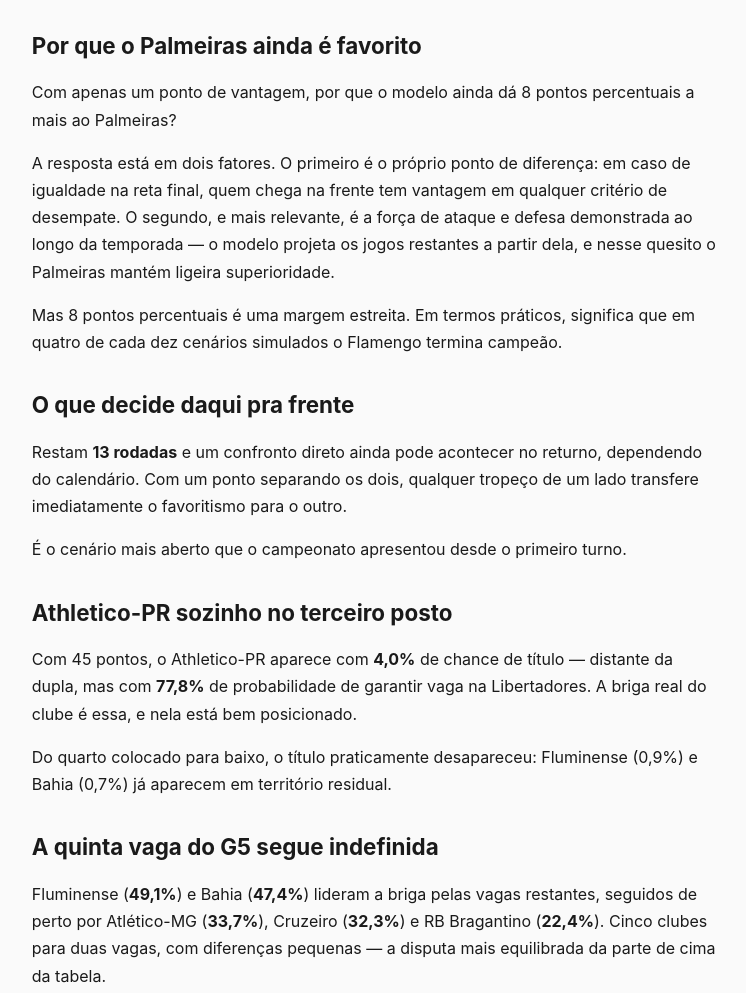
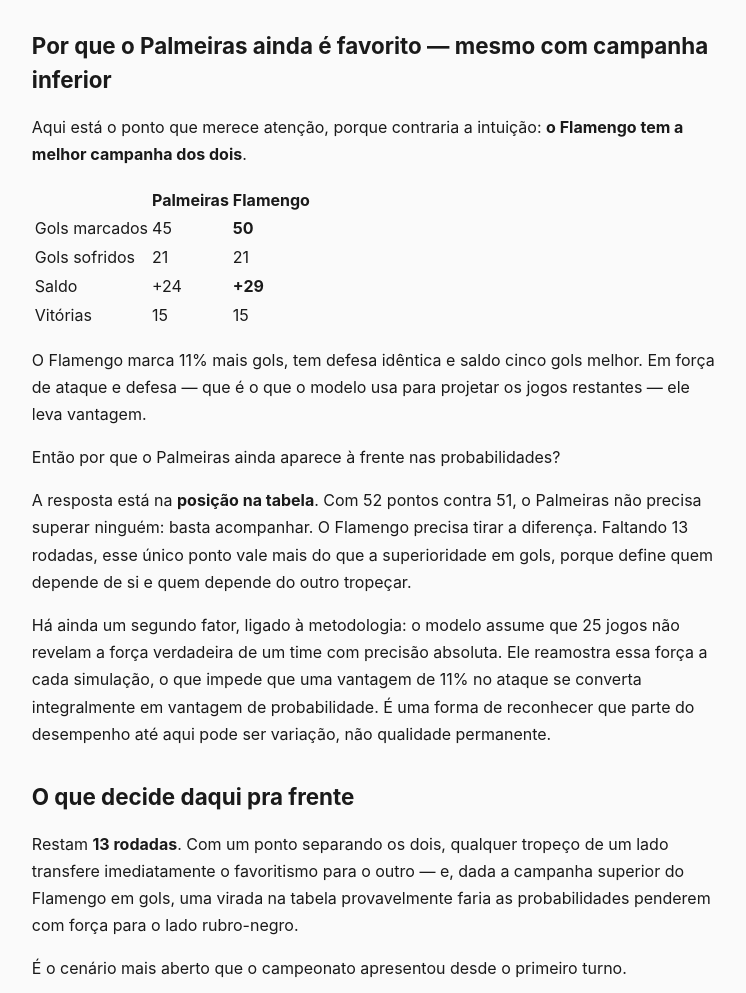
Before and after one commit to fdoped/brasilsim, an Astro site: page /blog/flamengo-cola-palmeiras-titulo-decisao in a window 1280 px wide. Shown: the part 878-1871 px from the top of the page, without its empty margins (265-1011 px from the left). Built offline with nearby package versions, Linux system fonts and the light colour scheme; Astro itself is replaced by a stand-in of ours.

Commit message:
-cola-palmeiras-titulo-decisao.md

```diff
--- a/src/content/blog/flamengo-cola-palmeiras-titulo-decisao.md
+++ b/src/content/blog/flamengo-cola-palmeiras-titulo-decisao.md
@@ -27,25 +27,41 @@ abriu 63,1% contra 29,3%, a maior vantagem da temporada. Depois veio a reação
 e a diferença caiu para 54,4% contra 37,6%. Agora, com o jogo atrasado disputado e
 vencido, chegamos ao momento mais equilibrado de todos.
 
-## Por que o Palmeiras ainda é favorito
+## Por que o Palmeiras ainda é favorito — mesmo com campanha inferior
 
-Com apenas um ponto de vantagem, por que o modelo ainda dá 8 pontos percentuais a mais ao
-Palmeiras?
+Aqui está o ponto que merece atenção, porque contraria a intuição: **o Flamengo tem a
+melhor campanha dos dois**.
 
-A resposta está em dois fatores. O primeiro é o próprio ponto de diferença: em caso de
-igualdade na reta final, quem chega na frente tem vantagem em qualquer critério de
-desempate. O segundo, e mais relevante, é a força de ataque e defesa demonstrada ao longo
-da temporada — o modelo projeta os jogos restantes a partir dela, e nesse quesito o
-Palmeiras mantém ligeira superioridade.
+| | Palmeiras | Flamengo |
+|---|---|---|
+| Gols marcados | 45 | **50** |
+| Gols sofridos | 21 | 21 |
+| Saldo | +24 | **+29** |
+| Vitórias | 15 | 15 |
 
-Mas 8 pontos percentuais é uma margem estreita. Em termos práticos, significa que em
-quatro de cada dez cenários simulados o Flamengo termina campeão.
+O Flamengo marca 11% mais gols, tem defesa idêntica e saldo cinco gols melhor. Em força
+de ataque e defesa — que é o que o modelo usa para projetar os jogos restantes — ele leva
+vantagem.
+
+Então por que o Palmeiras ainda aparece à frente nas probabilidades?
+
+A resposta está na **posição na tabela**. Com 52 pontos contra 51, o Palmeiras não precisa
+superar ninguém: basta acompanhar. O Flamengo precisa tirar a diferença. Faltando 13
+rodadas, esse único ponto vale mais do que a superioridade em gols, porque define quem
+depende de si e quem depende do outro tropeçar.
+
+Há ainda um segundo fator, ligado à metodologia: o modelo assume que 25 jogos não revelam
+a força verdadeira de um time com precisão absoluta. Ele reamostra essa força a cada
+simulação, o que impede que uma vantagem de 11% no ataque se converta integralmente em
+vantagem de probabilidade. É uma forma de reconhecer que parte do desempenho até aqui
+pode ser variação, não qualidade permanente.
 
 ## O que decide daqui pra frente
 
-Restam **13 rodadas** e um confronto direto ainda pode acontecer no returno, dependendo
-do calendário. Com um ponto separando os dois, qualquer tropeço de um lado transfere
-imediatamente o favoritismo para o outro.
+Restam **13 rodadas**. Com um ponto separando os dois, qualquer tropeço de um lado
+transfere imediatamente o favoritismo para o outro — e, dada a campanha superior do
+Flamengo em gols, uma virada na tabela provavelmente faria as probabilidades penderem
+com força para o lado rubro-negro.
 
 É o cenário mais aberto que o campeonato apresentou desde o primeiro turno.
 
```
